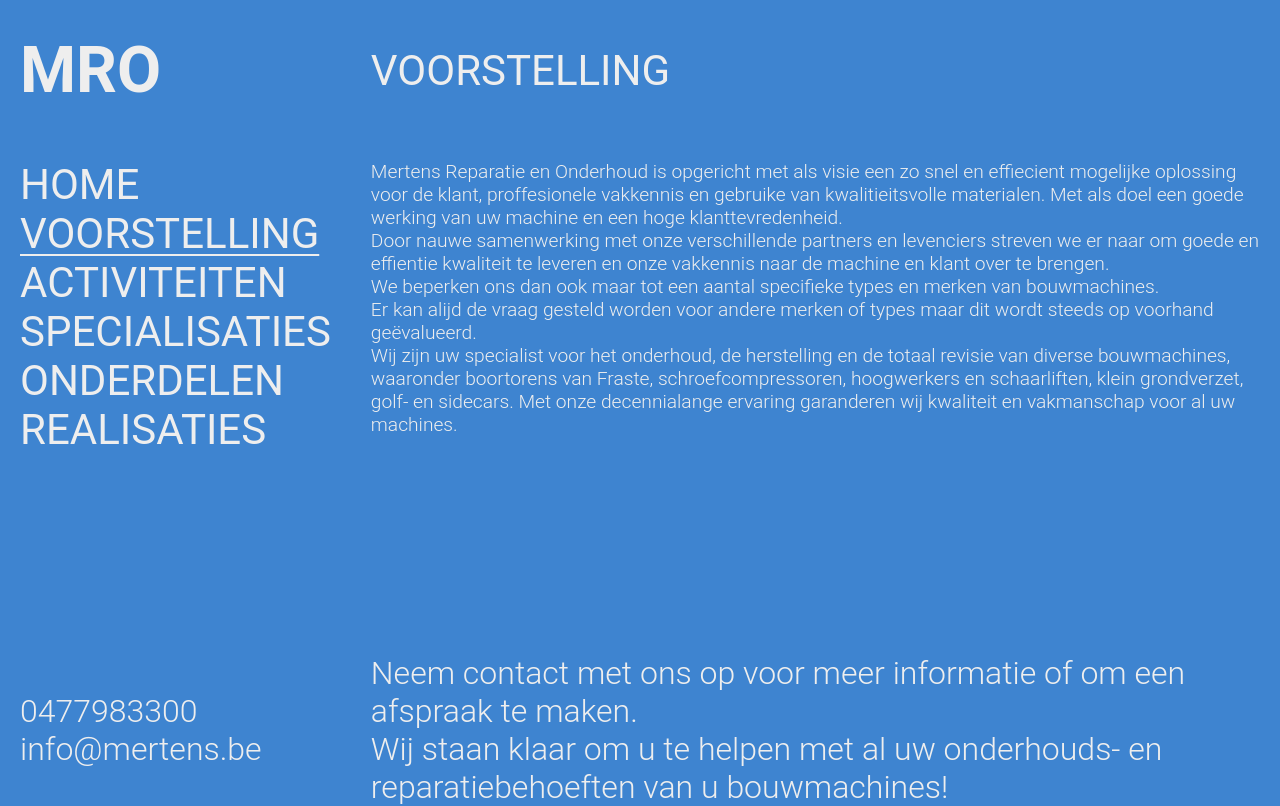
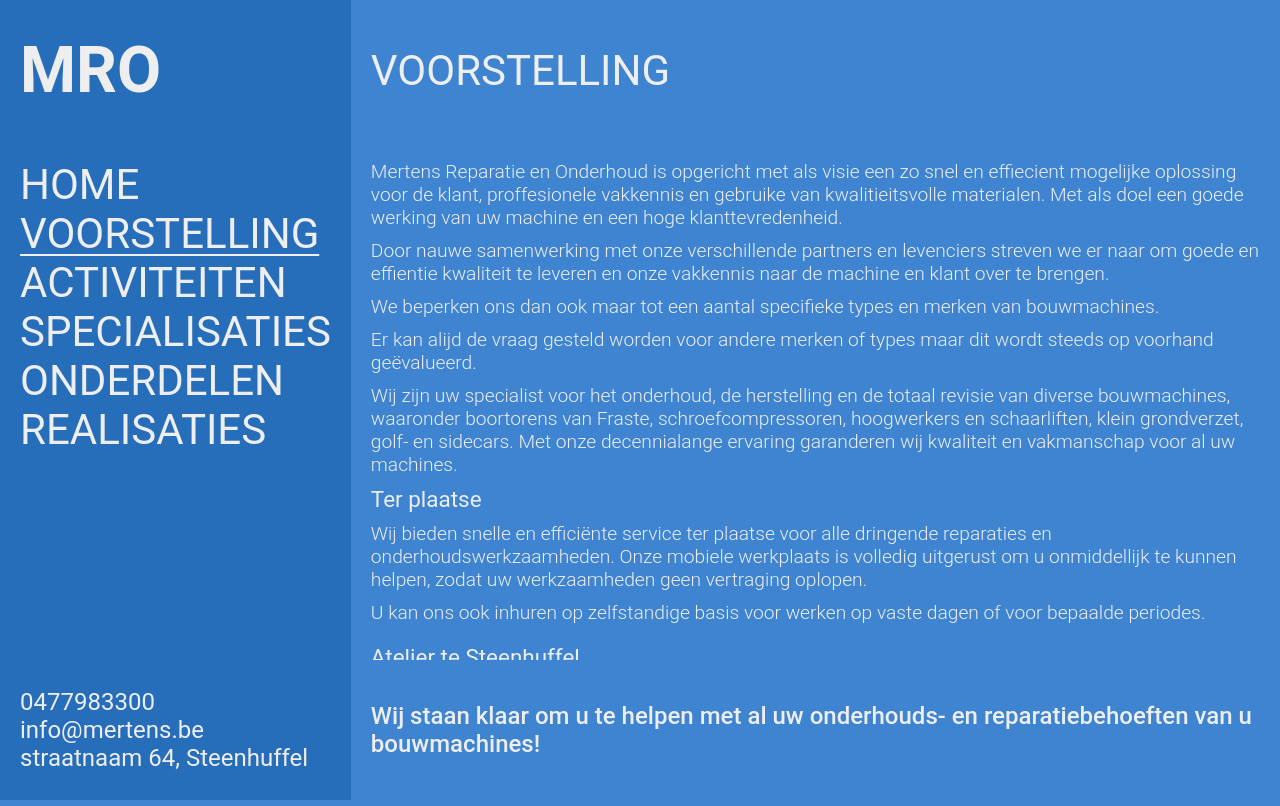
Before and after one commit to GustaveCurtil/mertens, a plain HTML site: page index.html in a window 1280 px wide. Both pictures are taken after a click on the item "VOORSTELLING". Drawn offline with Linux system fonts and the light colour scheme.

Commit message:
spelen met achtergrondkleur enzo

```diff
--- a/index.html
+++ b/index.html
@@ -31,6 +31,12 @@
         <p>We beperken ons dan ook maar tot een aantal specifieke types en merken van bouwmachines. </p>
         <p>Er kan alijd de vraag gesteld worden voor andere merken of types maar dit wordt steeds op voorhand geëvalueerd.</p>
         <p>Wij zijn uw specialist voor het onderhoud, de herstelling en de totaal revisie van diverse bouwmachines, waaronder boortorens van Fraste, schroefcompressoren, hoogwerkers en schaarliften, klein grondverzet, golf- en sidecars. Met onze decennialange ervaring garanderen wij kwaliteit en vakmanschap voor al uw machines. </p>
+        <h3>Ter plaatse</h3>
+        <p>Wij bieden snelle en efficiënte service ter plaatse voor alle dringende reparaties en onderhoudswerkzaamheden. Onze mobiele werkplaats is volledig uitgerust om u onmiddellijk te kunnen helpen, zodat uw werkzaamheden geen vertraging oplopen.</p>
+        <p>U kan ons ook inhuren op zelfstandige basis voor werken op vaste dagen of voor bepaalde periodes.</p>
+        <h3>Atelier te Steenhuffel</h3>
+        <p>In ons volledig uitgeruste atelier in Steenhuffel verzorgen wij alle soorten onderhoud en herstellingen. Ons team van ervaren technici staat klaar om uw machines in optimale staat te houden.</p>
+        <p>Bij enventuele pannes kan er ook transport geregeld worden om de machine op te halen.</p>
     </main>
     <main id="activiteiten">
         <h3>Onderhoud</h3>
@@ -57,7 +63,7 @@
         <p>Als laatste voeren wij onderhoud en herstelling uit op golf en sidecareers uit.</p>
     </main>
     <main id="onderdelen">
-        <p>heeft u enkel onderdelen of smeermiddelen nodig kunnen wij deze ook aan u 	leveren. Door een goede samenwerking met onze verscheidene leveranciers kunnen 	wij een breed gamma aanbieden.</p>
+        <p>Heeft u enkel onderdelen of smeermiddelen nodig kunnen wij deze ook aan u 	leveren. Door een goede samenwerking met onze verscheidene leveranciers kunnen 	wij een breed gamma aanbieden.</p>
         <h3>onderhoudsfilters</h3>
         <p>Hoogwaardige filters voor verschillende bouwmachines om optimale prestaties te garanderen.</p>
         <h3>Smeeroliën</h3>
@@ -79,12 +85,12 @@
         <h3>Onderhoud compressoren</h3>
         <p>Regelmatig en grondig onderhoud van compressoren om hun prestaties en levensduur te maximaliseren. </p>
     </main>
-    <div class="telephone">
+    <div class="contact">
         <p>0477983300</p>
         <p>info@mertens.be</p>
+        <p>straatnaam 64, Steenhuffel</p>
     </div>
     <footer>
-        <p>Neem contact met ons op voor meer informatie of om een afspraak te maken.</p>
         <p>Wij staan klaar om u te helpen met al uw onderhouds- en reparatiebehoeften van u bouwmachines!</p>
     </footer>
 </body>
--- a/style.css
+++ b/style.css
@@ -6,6 +6,8 @@
 :root {
     --header-height: 140px;
     --padding: 20px;
+    --color-bg1: #3e84d0;
+    --color-bg2: #266dba;
 }
 
 @import url('https://fonts.googleapis.com/css2?family=Roboto:ital,wght@0,100;0,300;0,400;0,500;0,700;0,900;1,100;1,300;1,400;1,500;1,700;1,900&display=swap');
@@ -14,13 +16,13 @@
     width: 100vw;
     height: 100svh;
 
-    background-color: #3e84d0;
+    background-color: var(--color-bg1);
     color: rgb(238, 238, 238);
 
     font-family: "Roboto", sans-serif;
 
     display: grid;
-    grid-template-columns: 1fr 6fr;
+    grid-template-columns: 1fr 3fr;
     grid-template-rows: var(--header-height) 4fr var(--header-height);
     grid-template-areas:
     "header title"
@@ -40,6 +42,16 @@
 /*/ / GENERAL / /*/
 p {
     font-weight: 300;
+    padding-bottom: 10px;
+}
+
+h3 {
+    padding: 10px 0;
+    font-weight: 400;
+}
+
+h3:first-of-type {
+    padding-top: 0;
 }
 
 h2, nav ul li {
@@ -51,6 +63,7 @@
     display: flex;
     align-items: center;
 
+    background-color: var(--color-bg2);
     font-size: xx-large;
 
     padding: var(--padding);
@@ -59,6 +72,7 @@
 /*/ / NAV / /*/
 nav {
     padding: var(--padding);
+    background-color: var(--color-bg2);
 }
 
 ul {
@@ -84,6 +98,7 @@
     display: flex;
     align-items: center;
 
+
     padding: var(--padding);
 }
 
@@ -94,8 +109,10 @@
 /*/ / main / / */
 main {
     display: none;
+    height: calc(100svh - (2 * var(--header-height)) - (2 * var(--padding)));
     font-size: larger;
     padding: var(--padding);
+    overflow-y: auto;
 }
 
 .active {
@@ -103,12 +120,18 @@
 }
 
 /*/ / TELEPHONE / /*/
-.telephone {
+.contact {
     display: flex;
     flex-direction: column;
     justify-content: center;
-    font-size: xx-large;
+    background-color: var(--color-bg2);
+    font-size: x-large;
     padding: var(--padding);
+}
+
+.contact p {
+    padding: 0;
+    font-weight: 400;
 }
 
 /*/ / FOOTER / /*/
@@ -117,6 +140,11 @@
     flex-direction: column;
     justify-content: center;
 
-    font-size: xx-large;
+    font-size: x-large;
     padding: var(--padding);
 }
+
+footer p {
+    padding: 0;
+    font-weight: 500;
+}
```
